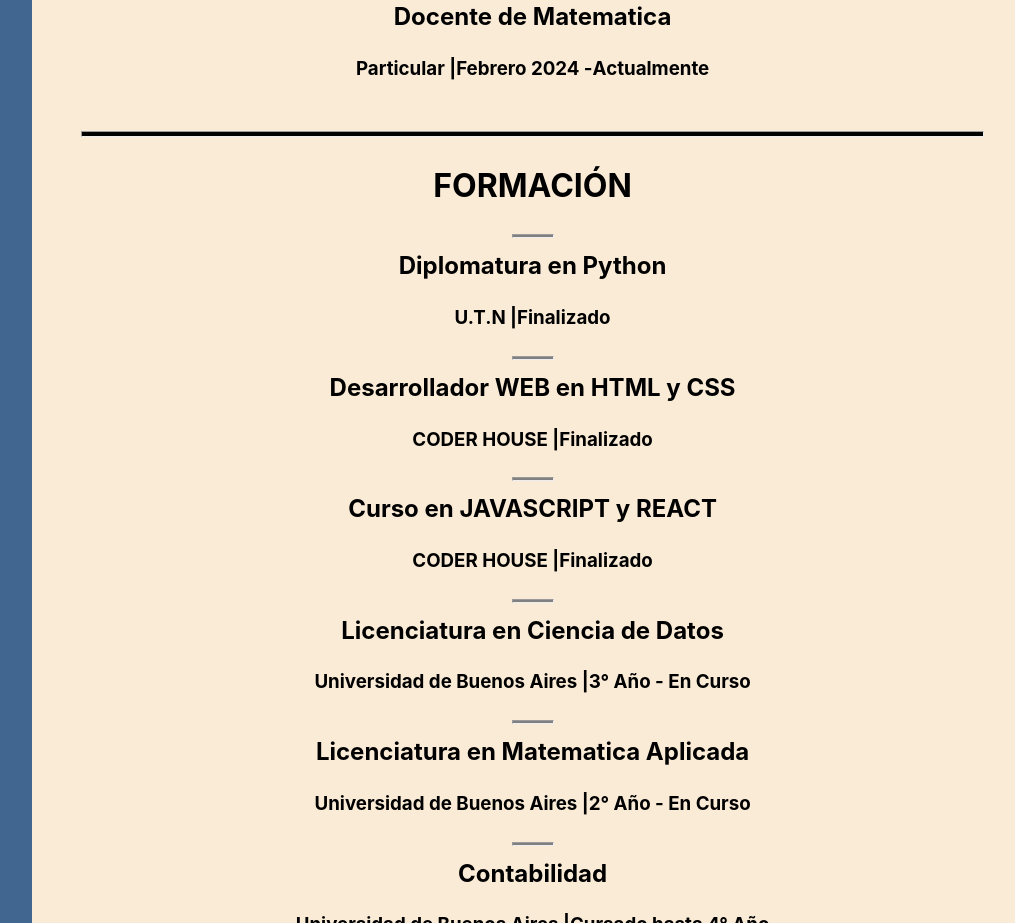
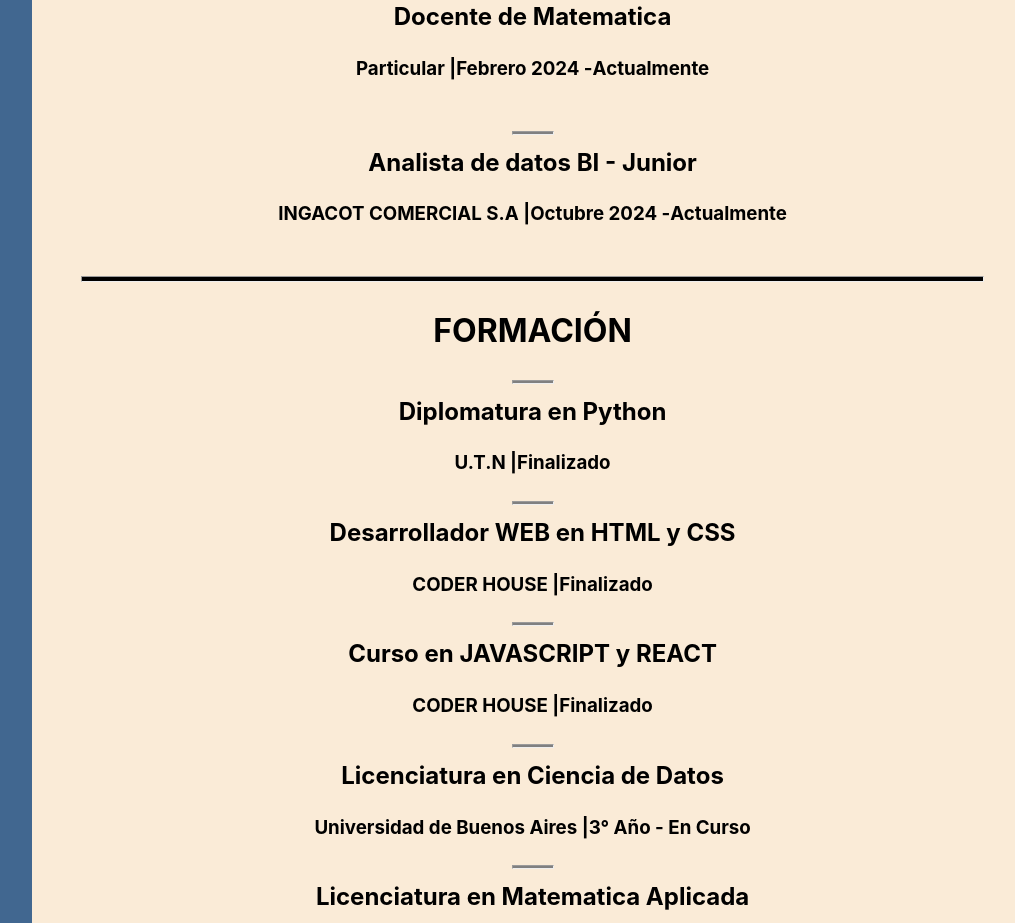
Before and after one commit to santirecio93/cv, a React (Create React App) app: page / in a window 1280 px wide. Shown: the part 1100-2023 px from the top of the page, without its empty margins (247-1262 px from the left). Built offline with nearby package versions, Linux system fonts and the light colour scheme.

Commit message:
Update Cuerpo.js

```diff
--- a/src/components/Cuerpo.js
+++ b/src/components/Cuerpo.js
@@ -16,6 +16,7 @@ export const Cuerpo = (props) => {
             <ExperienciaLaboral empresa="Instituto de Cultura Argentina" puesto="Analista Contable y Administrativo" inicio="Marzo de 2016" fin="Febrero de 2019"/>
             <ExperienciaLaboral empresa="Colegio Nuestra Señora de la Misericordia" puesto="Preceptor" inicio="Marzo de 2019" fin="Diciembre de 2023"/>
             <ExperienciaLaboral empresa="Particular" puesto="Docente de Matematica" inicio="Febrero 2024" fin="Actualmente"/>
+            <ExperienciaLaboral empresa="INGACOT COMERCIAL S.A" puesto="Analista de datos BI - Junior " inicio="Octubre 2024" fin="Actualmente"/>
             <hr className='linea'/>
             <h1>FORMACIÓN</h1>
             <Educacion estudio="Diplomatura en Python" institucion= "U.T.N" situacion= "Finalizado"/>
```
